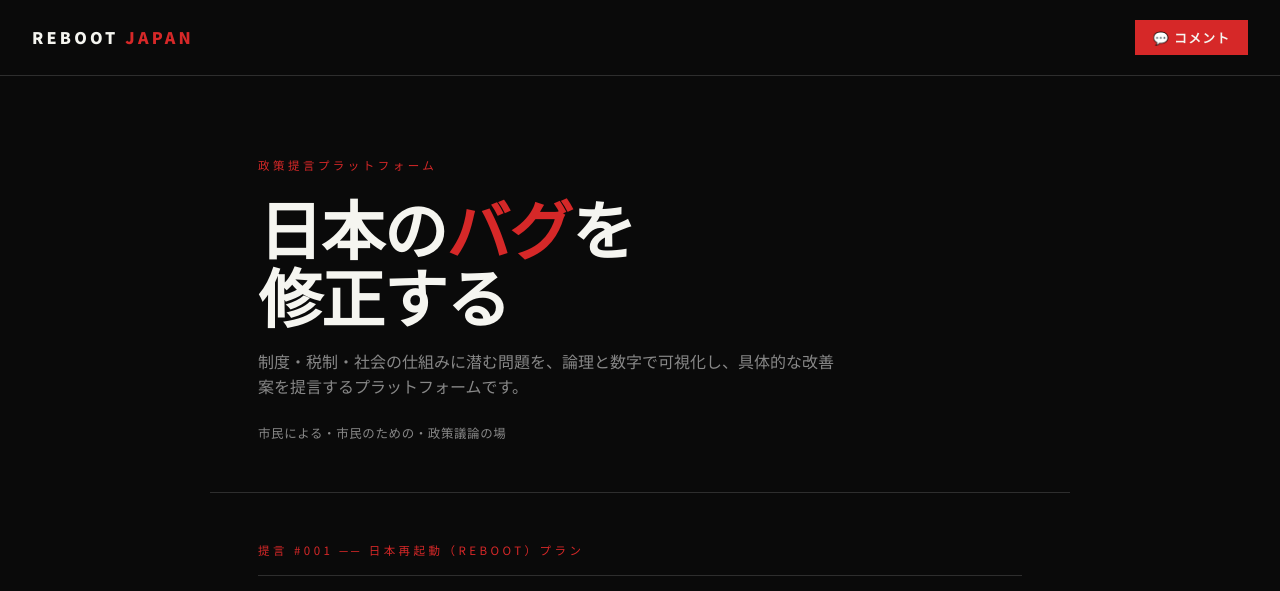
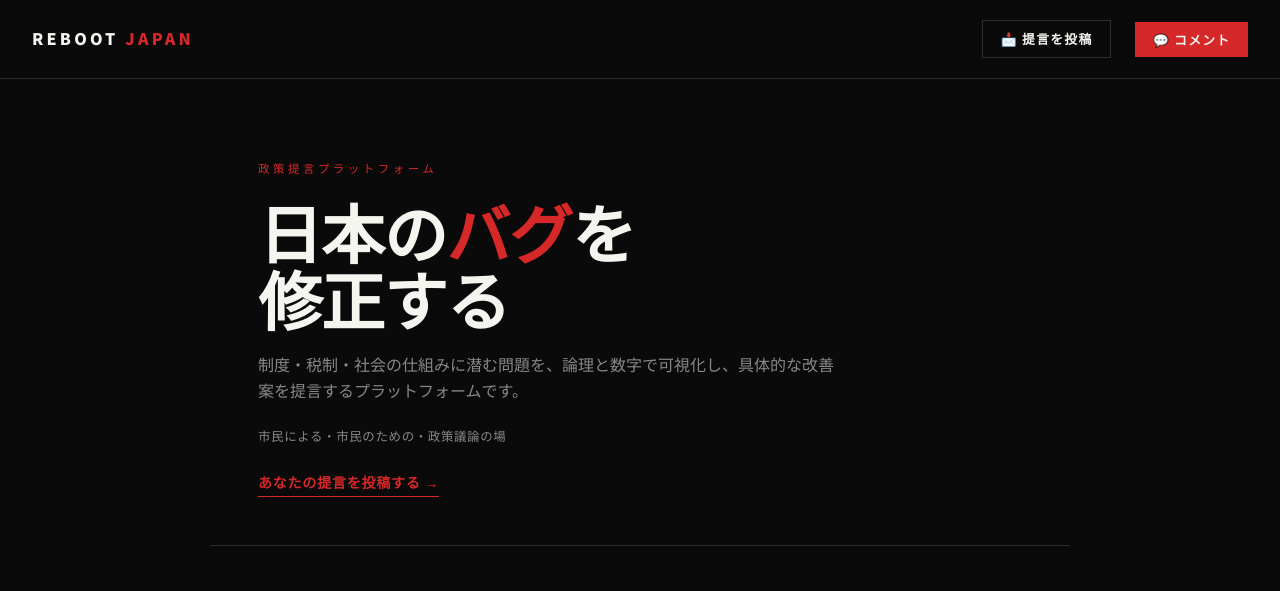
Before and after one commit to penny-wise-rgb/reboot-japan, a plain HTML site: page index.html in a window 1280 px wide. Shown: the top 591 px of the page. Drawn offline with Linux system fonts and the light colour scheme.

Commit message:
Add files via upload

```diff
--- a/index.html
+++ b/index.html
@@ -62,6 +62,20 @@
       white-space: nowrap;
     }
     .comment-toggle-btn:hover { background: var(--red-dark); }
+    .submit-btn {
+      background: transparent;
+      color: var(--white);
+      border: 1px solid var(--border);
+      padding: 0.5rem 1.1rem;
+      font-family: inherit;
+      font-size: 0.8rem;
+      font-weight: 700;
+      letter-spacing: 0.1em;
+      text-decoration: none;
+      white-space: nowrap;
+      transition: border-color 0.2s, color 0.2s;
+    }
+    .submit-btn:hover { border-color: var(--red); color: var(--red); }
 
     /* LAYOUT */
     .layout {
@@ -105,6 +119,19 @@
       margin-bottom: 1.5rem;
     }
     .hero-meta { font-size: 0.78rem; color: var(--gray-light); letter-spacing: 0.05em; }
+    .hero-cta {
+      display: inline-block;
+      margin-top: 1.5rem;
+      color: var(--red);
+      font-size: 0.88rem;
+      font-weight: 700;
+      letter-spacing: 0.05em;
+      text-decoration: none;
+      border-bottom: 1px solid var(--red);
+      padding-bottom: 0.1rem;
+      transition: opacity 0.2s;
+    }
+    .hero-cta:hover { opacity: 0.7; }
 
     /* SLIDES */
     .slides-container {
@@ -356,6 +383,7 @@
 <header>
   <div class="logo">REBOOT <span>JAPAN</span></div>
   <div class="header-right">
+    <a href="https://docs.google.com/forms/d/e/1FAIpQLSdYl5XcsuzFhtQgAY_N_0R-zaFrb8Vbrvt7yJ8NwCoDnUt2sg/viewform" target="_blank" class="submit-btn">📩 提言を投稿</a>
     <button class="comment-toggle-btn" onclick="togglePanel()">💬 コメント</button>
   </div>
 </header>
@@ -367,6 +395,7 @@
       <h1>日本の<em>バグ</em>を<br>修正する</h1>
       <p class="hero-desc">制度・税制・社会の仕組みに潜む問題を、論理と数字で可視化し、具体的な改善案を提言するプラットフォームです。</p>
       <p class="hero-meta">市民による・市民のための・政策議論の場</p>
+      <a href="https://docs.google.com/forms/d/e/1FAIpQLSdYl5XcsuzFhtQgAY_N_0R-zaFrb8Vbrvt7yJ8NwCoDnUt2sg/viewform" target="_blank" class="hero-cta">あなたの提言を投稿する →</a>
     </section>
 
     <div class="slides-container">
```
